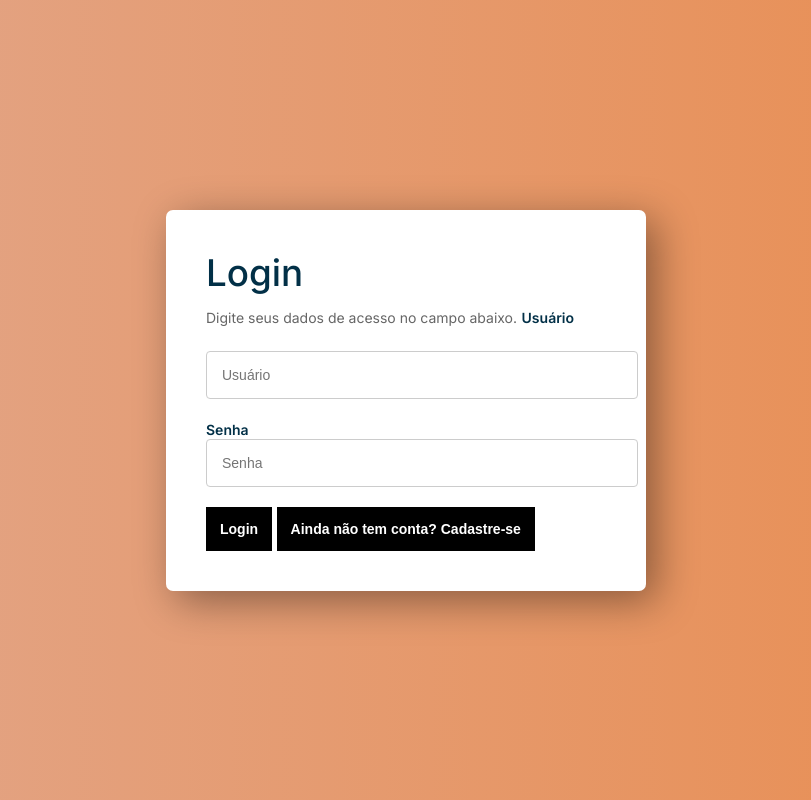
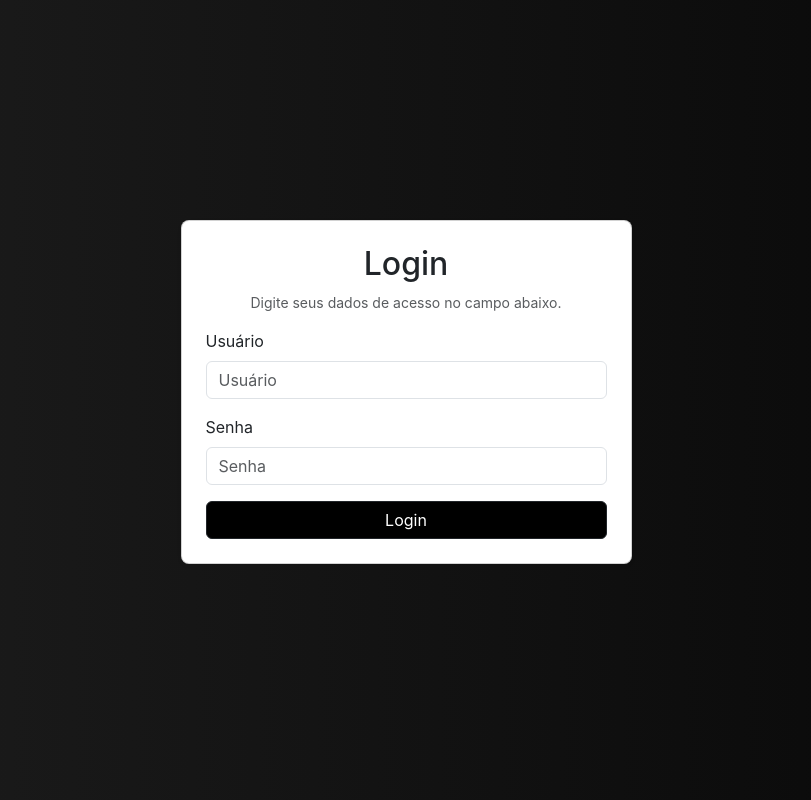
Before and after one commit to tsxdudu/ORVALL, a website: page login.html in a window 1280 px wide. Shown: the whole page, without its empty margins (234-1045 px from the left). Drawn offline with nearby package versions, Linux system fonts and the light colour scheme.

Commit message:
FIX: Fix login bugs

```diff
--- a/css/login.css
+++ b/css/login.css
@@ -1,93 +1,38 @@
-@import url('https://fonts.googleapis.com/css2?family=Inter:wght@100;200;300;400;500;600;700;800;900&display=swap');
-
 body {
     font-family: 'Inter', sans-serif;
     margin: 0;
     padding: 0;
-    color: #023047;
-    background: linear-gradient(to right, #e2a68a, #e98d50);
+    background: linear-gradient(to right, #1d1d1d, #080808);
 }
 
-.page {
-    display: flex;
-    flex-direction: column;
-    align-items: center;
-    justify-content: center;
-    width: 100%;
-    height: 100vh;
-}
-
-.container {
-    display: flex;
-    flex-direction: column;
-    background-color: #fff;
-    border-radius: 7px;
-    padding: 40px;
-    box-shadow: 10px 10px 40px rgba(0, 0, 0, 0.4);
-    gap: 10px;
-    width: 100%;
-    max-width: 400px;
+.card {
+    border-radius: 8px;
 }
 
 h2 {
-    padding: 0;
-    margin: 0;
     font-weight: 500;
-    font-size: 2.3em;
+    font-size: 2em;
 }
 
 p {
-    display: inline-block;
     font-size: 14px;
     color: #666;
-    margin-bottom: 25px;
 }
 
-input {
-    padding: 15px;
-    font-size: 14px;
-    border: 1px solid #ccc;
-    margin-bottom: 20px;
-    border-radius: 4px;
-    transition: all linear 160ms;
-    outline: none;
-    width: 100%;
+.btn-dark {
+    background-color: #000;
+    color: #fff;
+    transition: transform 160ms ease;
 }
 
-input:focus {
-    border: 1px solid #000000;
+.btn-dark:hover {
+    border: none;
+    transform: scale(1.05);
+    background-color: #f8ad09;
 }
 
-label {
+.btn-link {
     font-size: 14px;
-    font-weight: 600;
+    text-align: center;
+    color: #555;
 }
-
-a {
-    display: inline-block;
-    margin-bottom: 20px;
-    font-size: 13px;
-    color: #555;
-    transition: all linear 160ms;
-}
-
-a:hover {
-    color: #000000;
-}
-
-.btn {
-    background-color: #000000;
-    color: #fff;
-    font-size: 14px;
-    font-weight: 600;
-    border: none !important;
-    transition: all linear 160ms;
-    cursor: pointer;
-    margin: 0 !important;
-    padding: 14px;
-}
-
-.btn:hover {
-    transform: scale(1.05);
-    background-color: #000000;
-}
--- a/js/login.js
+++ b/js/login.js
@@ -1,67 +1,60 @@
-function toggleForm() {
-    const loginSection = document.getElementById('login-section');
-    const registerSection = document.getElementById('register-section');
-
-    loginSection.style.display = (loginSection.style.display === 'none') ? 'block' : 'none';
-    registerSection.style.display = (registerSection.style.display === 'none') ? 'block' : 'none';
-}
-
 function login() {
     const username = document.getElementById('username').value;
     const password = document.getElementById('password').value;
+    const alertContainer = document.getElementById('alert-container');
+
+    // Função para exibir mensagens de alerta
+    function showAlert(message, type = 'danger') {
+        alertContainer.innerHTML = `
+            <div class="alert alert-${type} alert-dismissible fade show" role="alert">
+                ${message}
+                <button type="button" class="btn-close" data-bs-dismiss="alert" aria-label="Close"></button>
+            </div>
+        `;
+    }
 
     if (username && password) {
         const users = JSON.parse(localStorage.getItem('users')) || [];
-
         const user = users.find(user => user.username === username && user.password === password);
 
         if (user) {
             localStorage.setItem('userLoggedIn', JSON.stringify(user));
-            window.location.href = 'index.html';
+            showAlert('Login realizado com sucesso!', 'success');
+            setTimeout(() => {
+                window.location.href = 'index.html';
+            }, 1000);
         } else {
-            alert('Usuário ou senha incorretos!');
+            showAlert('Usuário ou senha incorretos!');
         }
     } else {
-        alert('Preencha todos os campos');
+        showAlert('Preencha todos os campos');
     }
 }
 
 function register() {
+    // Função de exemplo para cadastro de novo usuário
     const newUsername = document.getElementById('new-username').value;
     const newPassword = document.getElementById('new-password').value;
+    const alertContainer = document.getElementById('alert-container');
 
     if (newUsername && newPassword) {
-        const users = JSON.parse(localStorage.getItem('users')) || [];
-
-        if (users.some(user => user.username === newUsername)) {
-            alert('Nome de usuário já existe!');
+        let users = JSON.parse(localStorage.getItem('users')) || [];
+        if (users.find(user => user.username === newUsername)) {
+            showAlert('Nome de usuário já existe!', 'warning');
         } else {
             users.push({ username: newUsername, password: newPassword });
             localStorage.setItem('users', JSON.stringify(users));
-
-            localStorage.setItem('userLoggedIn', JSON.stringify({ username: newUsername, password: newPassword }));
-            alert('Cadastro realizado com sucesso!');
-            window.location.href = 'index.html';
+            showAlert('Cadastro realizado com sucesso!', 'success');
         }
     } else {
-        alert('Preencha todos os campos');
+        showAlert('Preencha todos os campos');
     }
 }
 
-function logout() {
-    localStorage.removeItem('userLoggedIn');
-    window.location.href = 'login.html';
+// Alterna entre login e registro
+function toggleForm() {
+    document.getElementById('login-section').style.display =
+        document.getElementById('login-section').style.display === 'none' ? 'block' : 'none';
+    document.getElementById('register-section').style.display =
+        document.getElementById('register-section').style.display === 'none' ? 'block' : 'none';
 }
-
-function checkLoginStatus() {
-    const logoutButton = document.getElementById('logout-button');
-    const userLoggedIn = localStorage.getItem('userLoggedIn');
-
-    if (userLoggedIn) {
-        logoutButton.style.display = 'block';
-    } else {
-        logoutButton.style.display = 'none';
-    }
-}
-
-document.addEventListener('DOMContentLoaded', checkLoginStatus);
--- a/login.html
+++ b/login.html
@@ -1,40 +1,63 @@
 <!DOCTYPE html>
 <html lang="pt-br">
+
 <head>
     <meta charset="UTF-8">
     <meta name="viewport" content="width=device-width, initial-scale=1.0">
+    <link href="https://cdn.jsdelivr.net/npm/bootstrap@5.3.0/dist/css/bootstrap.min.css" rel="stylesheet">
     <link rel="stylesheet" href="./css/login.css">
     <title>Login</title>
 </head>
-<body>
-    <div class="page">
-        <div class="container" id="auth-section">
-            <div id="login-section">
-                <h2>Login</h2>
-                <p>Digite seus dados de acesso no campo abaixo.</p>
-                <label for="username">Usuário</label>
-                <input type="text" id="username" placeholder="Usuário" required>
-                <label for="password">Senha</label>
-                <input type="password" id="password" placeholder="Senha" required>
-                <button class="btn" onclick="login()">Login</button>
-                <button class="btn" onclick="toggleForm()">Ainda não tem conta? Cadastre-se</button>
-            </div>
 
-            <div id="register-section" style="display: none;">
-                <h2>Cadastro</h2>
-                <p>Preencha os dados abaixo para criar sua conta.</p>
-                <label for="new-username">Novo Usuário</label>
-                <input type="text" id="new-username" placeholder="Novo Usuário" required>
-                <label for="new-password">Nova Senha</label>
-                <input type="password" id="new-password" placeholder="Nova Senha" required>
-                <button class="btn" onclick="register()">Cadastrar</button>
-                <button class="btn" onclick="toggleForm()">Já tem uma conta? Faça login</button>
+<body class="d-flex justify-content-center align-items-center min-vh-100 bg-dark text-light">
+    <div class="container">
+        <!-- Contêiner para exibir mensagens de alerta -->
+
+        <div class="row justify-content-center">
+            <div class="col-md-6 col-lg-5">
+                <div class="card p-4 shadow-sm">
+                    <div id="login-section">
+                        <h2 class="text-center">Login</h2>
+                        <p class="text-center text-muted">Digite seus dados de acesso no campo abaixo.</p>
+                        <div class="mb-3">
+                            <label for="username" class="form-label">Usuário</label>
+                            <input type="text" id="username" class="form-control" placeholder="Usuário" required>
+                        </div>
+                        <div class="mb-3">
+                            <label for="password" class="form-label">Senha</label>
+                            <input type="password" id="password" class="form-control" placeholder="Senha" required>
+                        </div>
+                        <button class="btn btn-dark w-100" onclick="login()">Login</button>
+                    </div>
+
+                    <div id="register-section" style="display: none;">
+                        <h2 class="text-center">Cadastro</h2>
+                        <p class="text-center text-muted">Preencha os dados abaixo para criar sua conta.</p>
+                        <div class="mb-3">
+                            <label for="new-username" class="form-label">Novo Usuário</label>
+                            <input type="text" id="new-username" class="form-control" placeholder="Novo Usuário"
+                                required>
+                        </div>
+                        <div class="mb-3">
+                            <label for="new-password" class="form-label">Nova Senha</label>
+                            <input type="password" id="new-password" class="form-control" placeholder="Nova Senha"
+                                required>
+                        </div>
+                        <button class="btn btn-dark w-100" onclick="register()">Cadastrar</button>
+                        <button class="btn btn-link w-100 mt-2" onclick="toggleForm()">Já tem uma conta? Faça
+                            login</button>
+                    </div>
+                </div>
+                <div id="alert-container" class="mt-3"></div>
             </div>
         </div>
+        <button id="logout-button" class="btn btn-danger mt-3" onclick="logout()" style="display: none;">Sair</button>
+    </div>
 
-        <button id="logout-button" onclick="logout()" style="display: none;">Sair</button>
+    <button id="logout-button" class="btn btn-danger mt-3" onclick="logout()" style="display: none;">Sair</button>
     </div>
 
     <script src="./js/login.js"></script>
 </body>
+
 </html>
```
